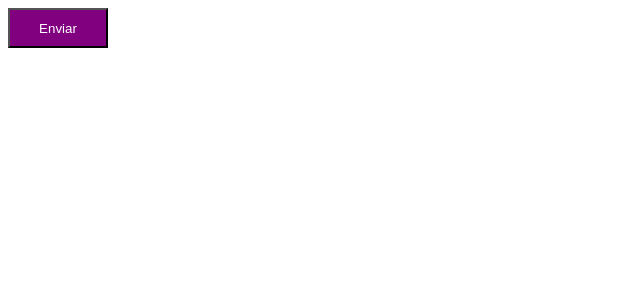
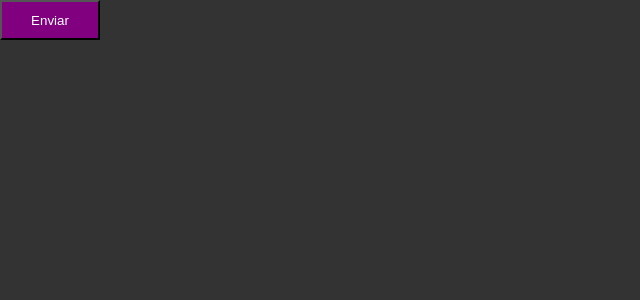
Before and after one commit to jaon82/mba-timer, a React (Vite) app: page / in a window 1280 px wide. Shown: the top 300 px of the page, without its empty margins (0-640 px from the left). Built offline with nearby package versions, Linux system fonts and the light colour scheme.

Commit message:
Add global style

```diff
--- a/src/App.tsx
+++ b/src/App.tsx
@@ -1,11 +1,13 @@
 import { ThemeProvider } from "styled-components";
 import Button from "./components/Button";
+import { GlobalStyle } from "./styles/global";
 import { defaultTheme } from "./styles/themes/default";
 
 function App() {
   return (
     <ThemeProvider theme={defaultTheme}>
       <Button />
+      <GlobalStyle />
     </ThemeProvider>
   );
 }
--- /dev/null
+++ b/src/styles/global.ts
@@ -0,0 +1,13 @@
+import { createGlobalStyle } from "styled-components";
+
+export const GlobalStyle = createGlobalStyle`
+  * {
+    margin: 0;
+    padding: 0;
+    box-sizing: border-box;
+  }
+  body {
+    background: #333;
+    color: #FFF;
+  }
+`;
```
